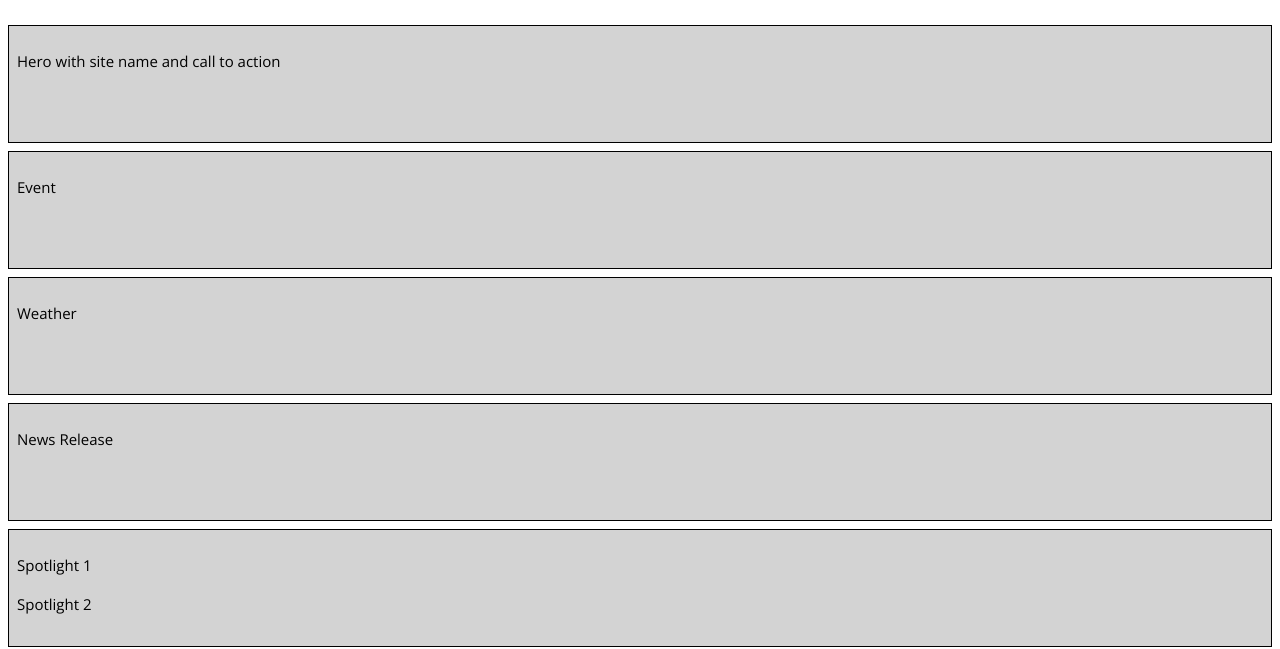
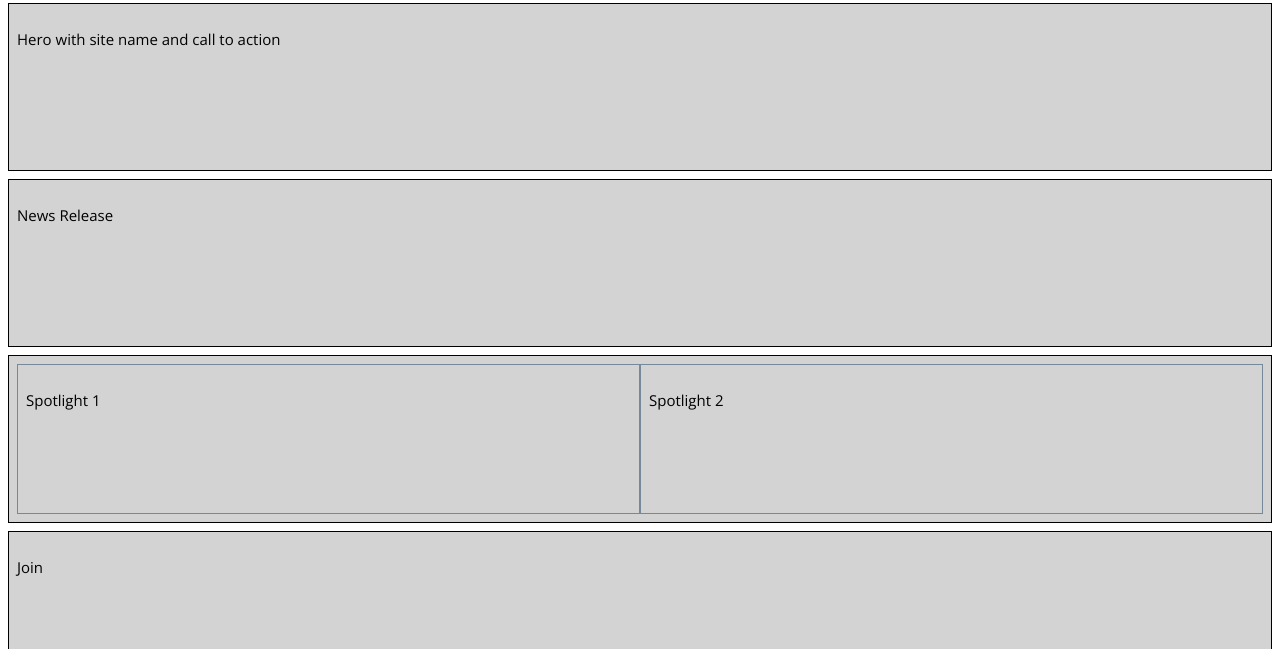
Before and after one commit to Ashle3/wdd230, a plain HTML site: page chamber/index.html in a window 1280 px wide. Shown: the part 191-840 px from the top of the page. Drawn offline with nearby package versions, Linux system fonts and the light colour scheme.

Commit message:
medium viewport updates

```diff
--- a/chamber/index.html
+++ b/chamber/index.html
@@ -63,8 +63,12 @@
                 <p>Spotlight 2</p>
             </div>
         </div>
+        <div class="join">
+            <p>Join</p>
+        </div>
     </main>
     <footer>
+        <div class="info">
             <img src="images/chamberlogo.png" alt="Frisco Chamber of Commerce Logo">
             <div class="location">
                 <!--I'm automatically setting it to h4 since I'm sure I'll get an h3 before that even
@@ -78,6 +82,7 @@
                 <p>(972) 000-0000</p>
                 <p><a href="maps.google.com">Location Map</a></p>
             </div>
+        </div>
         <div class="copyright">
             <p>&#169;<span id="currentyear"></span>--Ashlee Butterfield--WDD 230</p>
             <p>Last updated: <span id="lastModified"></span></p>
--- a/chamber/styles/base.css
+++ b/chamber/styles/base.css
@@ -76,13 +76,22 @@ h1, h2{
     gap: .5rem;
 }
 
-.hero, .event, .weather, .news, .spotlight{
+.hero, .event, .weather, .news, .spotlight, .join{
     background-color: lightgray;
-    height: 100px;
+    height: 150px;
     padding: .5rem;
     margin-top: .5rem;
     margin-bottom: .5rem;
     border: 1px solid black;
+}
+
+.spotlight1, .spotlight2{
+    border: 1px solid lightslategray;
+    padding: .5rem;
+}
+
+.join{
+    display: none;
 }
 
 footer{
--- a/chamber/styles/medium.css
+++ b/chamber/styles/medium.css
@@ -3,9 +3,13 @@
     header{
         display: grid;
         grid-template-columns: 1fr;
-        grid-template-rows: 1fr 1fr;
+        grid-template-rows: 1fr .1fr;
     }
 
+    .sitename{
+        font-size: 20px;
+        line-height: 2.5rem;
+    }
     .else{
         display: flex;
         align-items: center;
@@ -14,4 +18,59 @@
     .social{
         width: 50px;
     }
+
+    main{
+        display: grid;
+        grid-template-columns: 1fr 1fr 1fr;
+        grid-template-rows: 1fr 1fr 1fr 1fr 1fr;
+    }
+
+    .hero, .event, .weather, .news, .spotlight, .join{
+        margin-top: .25rem;
+        margin-bottom: .25rem;
+    }
+
+    .hero{
+        grid-column: 1/4;
+        grid-row: 1/2;
+    }
+
+    .news{
+        grid-column: 1/4;
+        grid-row: 2/3;
+    }
+
+    .spotlight{
+        grid-column: 1/4;
+        grid-row: 3/4;
+        display: grid;
+        grid-template-columns: 1fr 1fr;
+    }
+
+    .join{
+        display: block;
+        grid-column: 1/4;
+        grid-row: 4/5;
+    }
+
+    .event{
+        grid-column: 1/3;
+        grid-row: 5/6;
+        margin-right: 2px;
+    }
+
+    .weather{
+        grid-column: 3/4;
+        grid-row: 5/6;
+    }
+
+    .info{
+        display: flex;
+        gap: 5rem;
+        align-items: center;
+    }
+
+    footer{
+        padding-bottom: 5px;
+    }
 }
```
Lines whose indentation alone changed are shown as unchanged.
